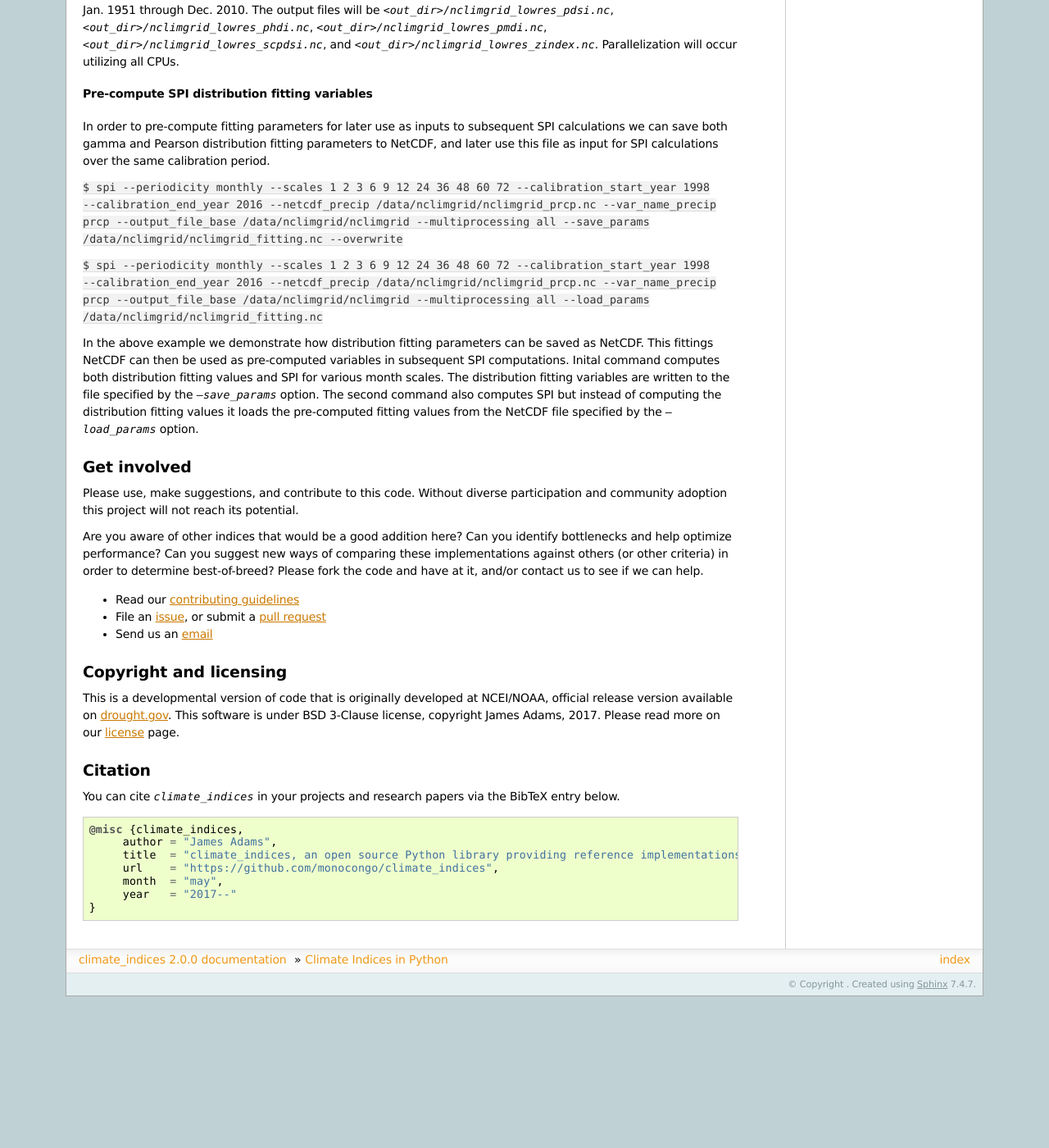
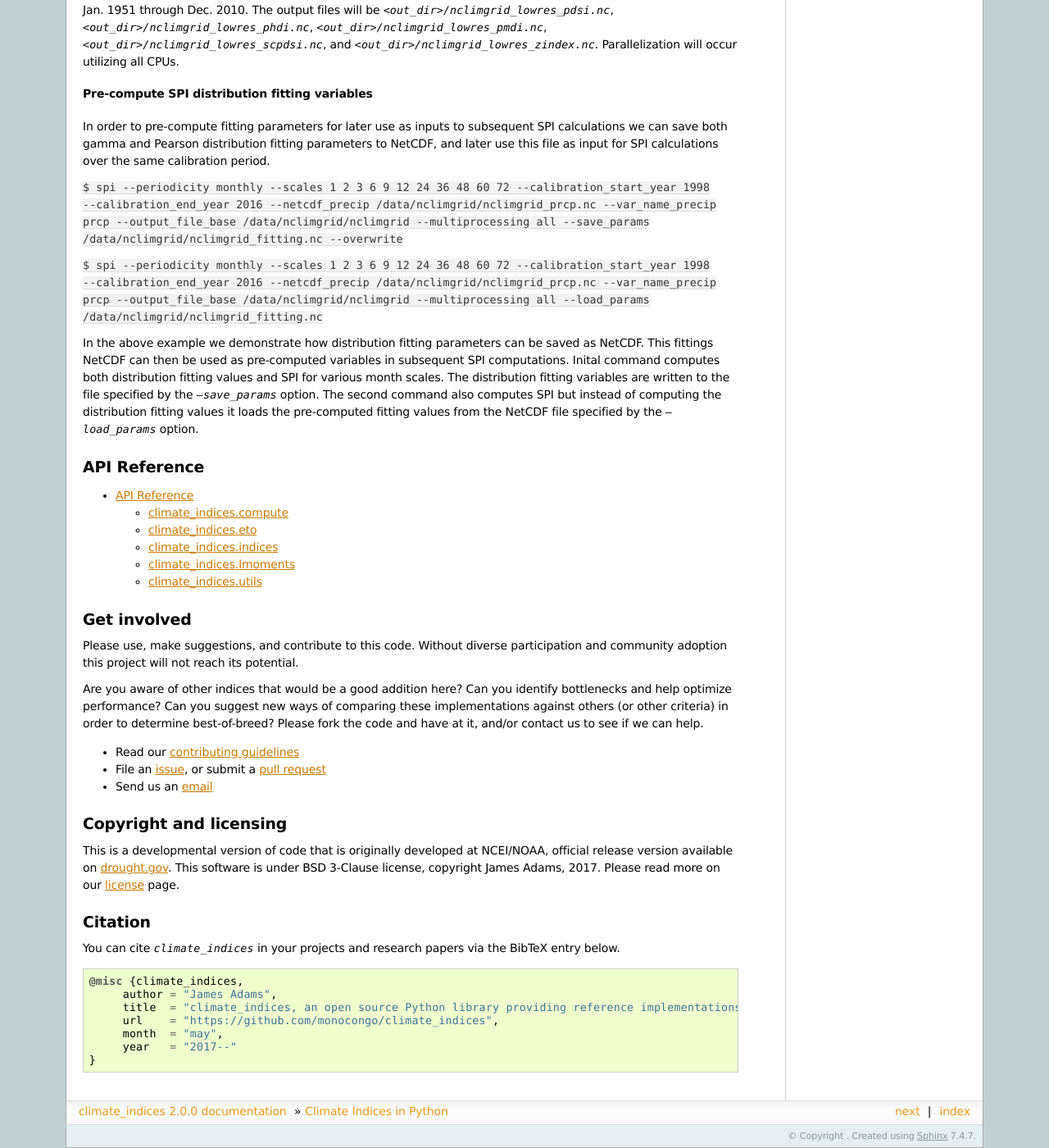
Before and after one commit to monocongo/climate_indices, a Sphinx documentation site: the page built from docs/index.rst, in a window 1280 px wide and 1400 px high, scrolled down 4798 px. Shown: the whole window at 82% size. Built offline with Sphinx 7.4.7, drawn with Linux system fonts in a browser that asks for light colours; before the commit the page ends 6013 px from its top, so only the background shows below that; some of the changed text lies outside the part shown.

```diff
--- a/docs/conf.py
+++ b/docs/conf.py
@@ -15,18 +15,29 @@
 import os
 import sys
 
+import toml
+
+# since our source files are under a src folder we need to add that as our first path
 sys.path.insert(0, os.path.abspath('../src'))
-#sys.path.insert(0, os.path.abspath("../climate_indices"))
 
 # -- Project information -----------------------------------------------------
 
 project = "climate_indices"
 author = "James Adams"
 
-# The short X.Y version
-version = "2.0"
-# The full version, including alpha/beta/rc tags
-release = "2.0.0"
+# parse the version information from pyproject.toml
+pyproject = toml.load("../pyproject.toml")
+
+# get the full release version, including alpha/beta/rc tags
+release = pyproject['tool']['poetry']['version']
+
+# get the major.minor version
+version = '.'.join(release.split('.')[:2])
+
+# # The short X.Y version
+# version = "2.0"
+# # The full version, including alpha/beta/rc tags
+# release = "2.0.0"
 
 
 # -- General configuration ---------------------------------------------------
--- a/docs/index.rst
+++ b/docs/index.rst
@@ -394,6 +394,13 @@ it loads the pre-computed fitting values from the NetCDF file specified by the `
 option.
 
 
+API Reference
+--------------
+.. toctree::
+   :maxdepth: 2
+
+   reference
+
 Get involved
 -------------
 
--- a/docs/reference.rst
+++ b/docs/reference.rst
@@ -1,4 +1,4 @@
-Reference
+API Reference
 =========
 
 .. contents::
```
